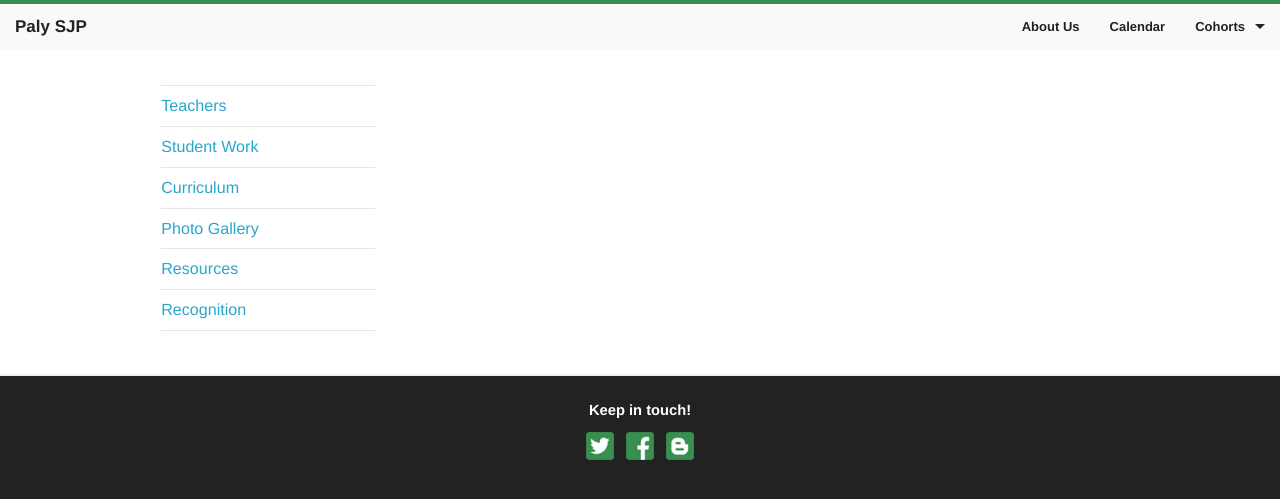
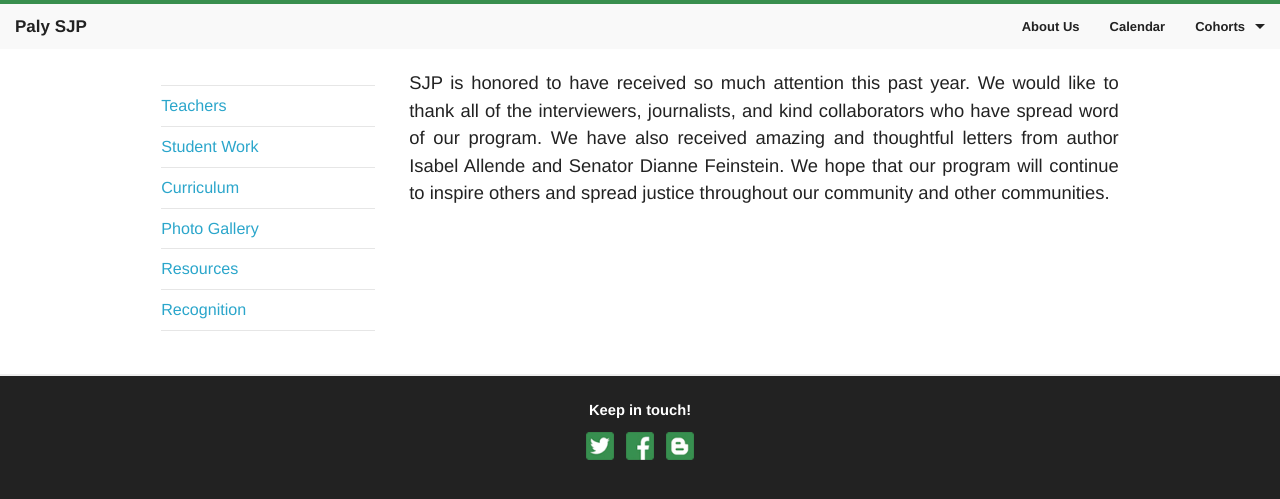
Before and after one commit to rafilong/palysjp-website, a Jekyll site: the page built from cohorts/one/recognition.html, in a window 1280 px wide. Shown: the top 499 px of the page. Built offline with Jekyll 4.4.1, drawn with Linux system fonts in a browser that asks for light colours; Markdown is read by kramdown in place of the engine named in the settings.

Commit message:
added content to recognitionpage

```diff
--- a/cohorts/one/recognition.html
+++ b/cohorts/one/recognition.html
@@ -3,3 +3,4 @@ layout: cohort
 title: Cohort 1 | Recognition
 cohort: one
 ---
+SJP is honored to have received so much attention this past year. We would like to thank all of the interviewers, journalists, and kind collaborators who have spread word of our program. We have also received amazing and thoughtful letters from author Isabel Allende and Senator Dianne Feinstein. We hope that our program will continue to inspire others and spread justice throughout our community and other communities.
```
